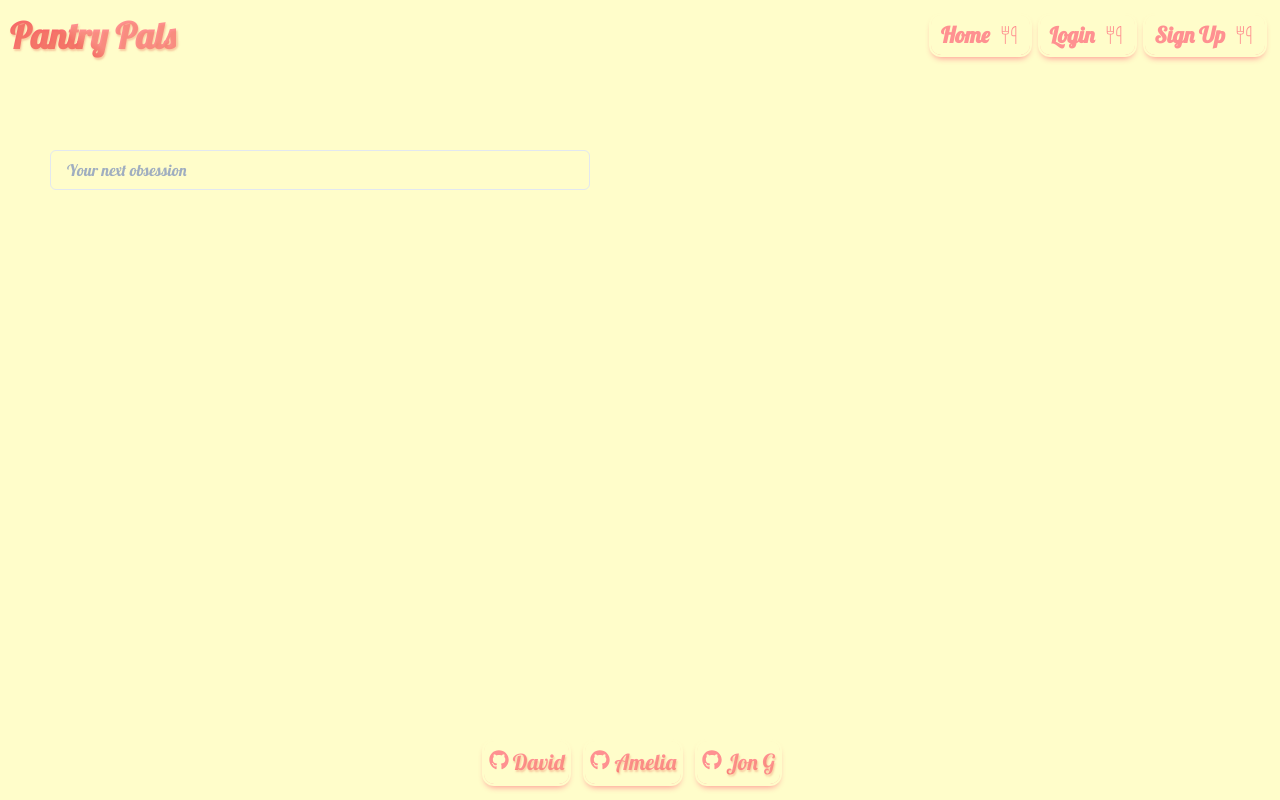
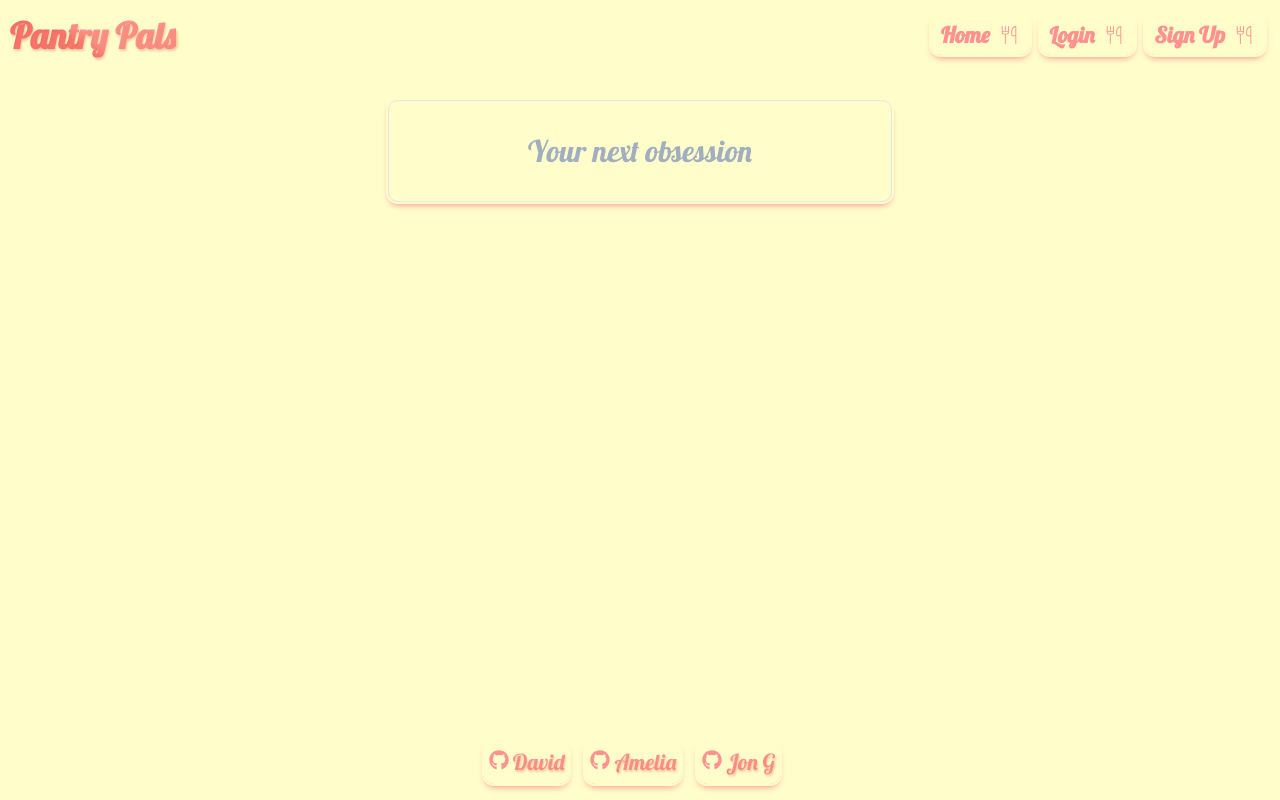
Before and after one commit to Cyril1743/Pantry-Pals, a React (Create React App) app in the folder client/: page / in a window 1280 px wide. Built offline with nearby package versions, Linux system fonts and the light colour scheme.

Commit message:
Styled home input field

```diff
--- a/client/public/index.html
+++ b/client/public/index.html
@@ -2,7 +2,7 @@
 <html lang="en">
   <head>
     <meta charset="utf-8" />
-    <link rel="icon" href="%PUBLIC_URL%/favicon.ico" />
+    <link rel="icon" href="%PUBLIC_URL%/PPlogo2.ico" />
     <meta name="viewport" content="width=device-width, initial-scale=1" />
     <meta name="theme-color" content="#000000" />
     <meta name="description" content="Web site created using create-react-app" />
--- a/client/src/App.js
+++ b/client/src/App.js
@@ -3,7 +3,7 @@ import { ApolloClient, InMemoryCache, ApolloProvider, createHttpLink } from "@ap
 import { ChakraProvider } from '@chakra-ui/react';
 import { BrowserRouter as Router, Route, Routes, useLocation } from 'react-router-dom';
 import { setContext } from '@apollo/client/link/context';
-
+import { theme } from "./styles/inputStyle"
 
 import Home from './pages/Home';
 import NavBar from './components/NavBar';
@@ -51,7 +51,7 @@ export default function App() {
   return (
     <div className='background'>
     <ApolloProvider client={client}>
-      <ChakraProvider>
+      <ChakraProvider theme={theme}>
         <Router >
           <NavBar />
 
--- a/client/src/pages/Home.js
+++ b/client/src/pages/Home.js
@@ -1,5 +1,5 @@
 import React, { useState, useRef, useEffect } from 'react';
-import { Input, Container, UnorderedList, ListItem, Button } from '@chakra-ui/react';
+import { Input, UnorderedList, ListItem, Button } from '@chakra-ui/react';
 import { FaPlus } from 'react-icons/fa'
 import { TiDeleteOutline } from 'react-icons/ti'
 import { QUERY_INGREDIENT_NAME, QUERY_RECIPE_NAME } from '../utils/queries';
@@ -146,9 +146,9 @@ export default function Home() {
     ) : (
       <div>
         <div className='row' id='homePage'>
-          <div className='column3'>
+          <div style={{width: "60%", display: 'flex', justifyContent: "center", textAlign: "center", margin: "auto"}}>
             <form>
-            <Input id="homeInput" type='text' readOnly onClick={() => setExpanded(!expanded)} placeholder='Your next obsession' value={searchName} />
+            <Input style={{padding: "50px", textAlign:"center", fontSize: "30px"}} id="homeInput" type='text' onClick={() => setExpanded(!expanded)} placeholder='Your next obsession' value={searchName} onChange={() => setExpanded(!expanded)}/>
           </form>
           </div>
         </div>
--- /dev/null
+++ b/client/src/styles/inputStyle.js
@@ -0,0 +1,12 @@
+import { extendTheme } from "@chakra-ui/react";
+
+export const theme = extendTheme({
+    components: {
+        Input: {
+            baseStyle: {
+                borderRadius: '10px',
+                boxShadow: "#FFFDC 0px 0px 0px 2px, #FF9191 0px 4px 6px -1px"
+            }
+        }
+    }
+})
--- a/client/src/styles/style.css
+++ b/client/src/styles/style.css
@@ -48,7 +48,7 @@ div, h1, h2, h3, h4 , h5 {
 
 .navBar {
     color: #FF9191;
-    background-color: #FFFDCA;
+    background-color: #fffdca;
     z-index:1;
 }
 
@@ -77,7 +77,7 @@ div, h1, h2, h3, h4 , h5 {
     box-shadow: #FFFDCA 0px 0px 0px 2px,#FF9191 0px 4px 6px -1px;
 }
 
-#loginForm, #loginButton, #navLink, #signupForm, #signupButton, #recipeSearch, #ingredientSearch, #recipeStyling, #addIngredientButton, #publishRecipe, #commentForm, #commentButton {
+#loginForm, #loginButton, #navLink, #signupForm, #signupButton, #recipeSearch, #ingredientSearch, #recipeStyling, #addIngredientButton, #publishRecipe, #commentForm, #commentButton, #homeInput {
     border-radius: 10px;
     box-shadow: #FFFDCA 0px 0px 0px 2px,#FF9191 0px 4px 6px -1px;
     padding:10px;
```
Also changed, not shown: client/public/manifest.json, 2 other files (tests, documents, lock files or other folders).
